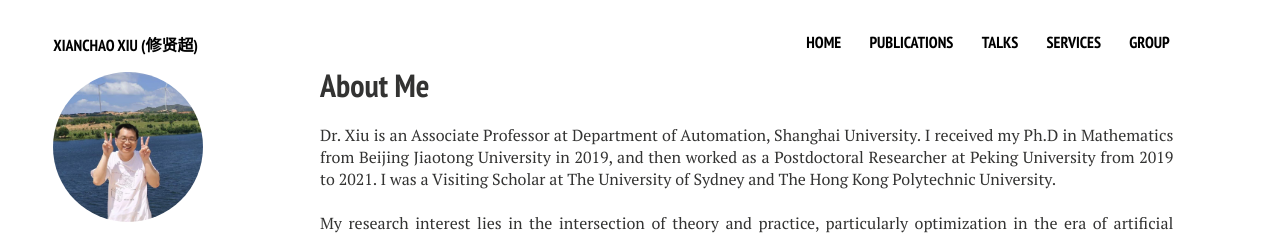
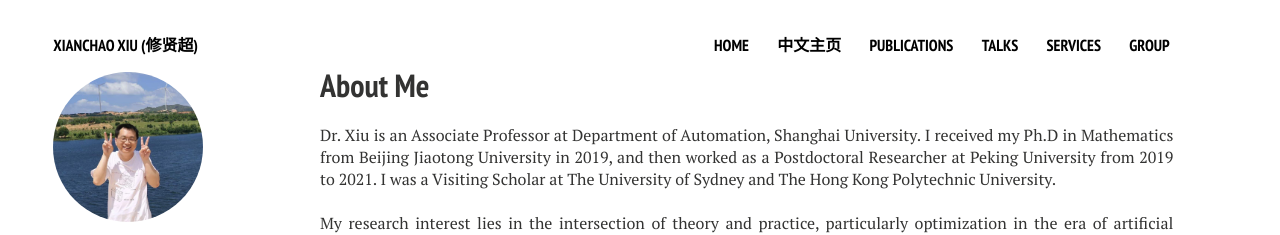
Before and after one commit to xianchaoxiu/xianchaoxiu.github.io, a Jekyll site: the page built from index.md, in a window 1280 px wide. Shown: the top 235 px of the page. Built offline with Jekyll 4.4.1, drawn with Linux system fonts in a browser that asks for light colours; nearby versions of some CDN libraries.

Commit message:
Update navigation.yml

```diff
--- a/_data/navigation.yml
+++ b/_data/navigation.yml
@@ -6,6 +6,10 @@
   url:
 
  #{{ site.url }}
+
+
+- title: 中文主页
+  url: /中文主页
 
 
 - title: Publications
```
